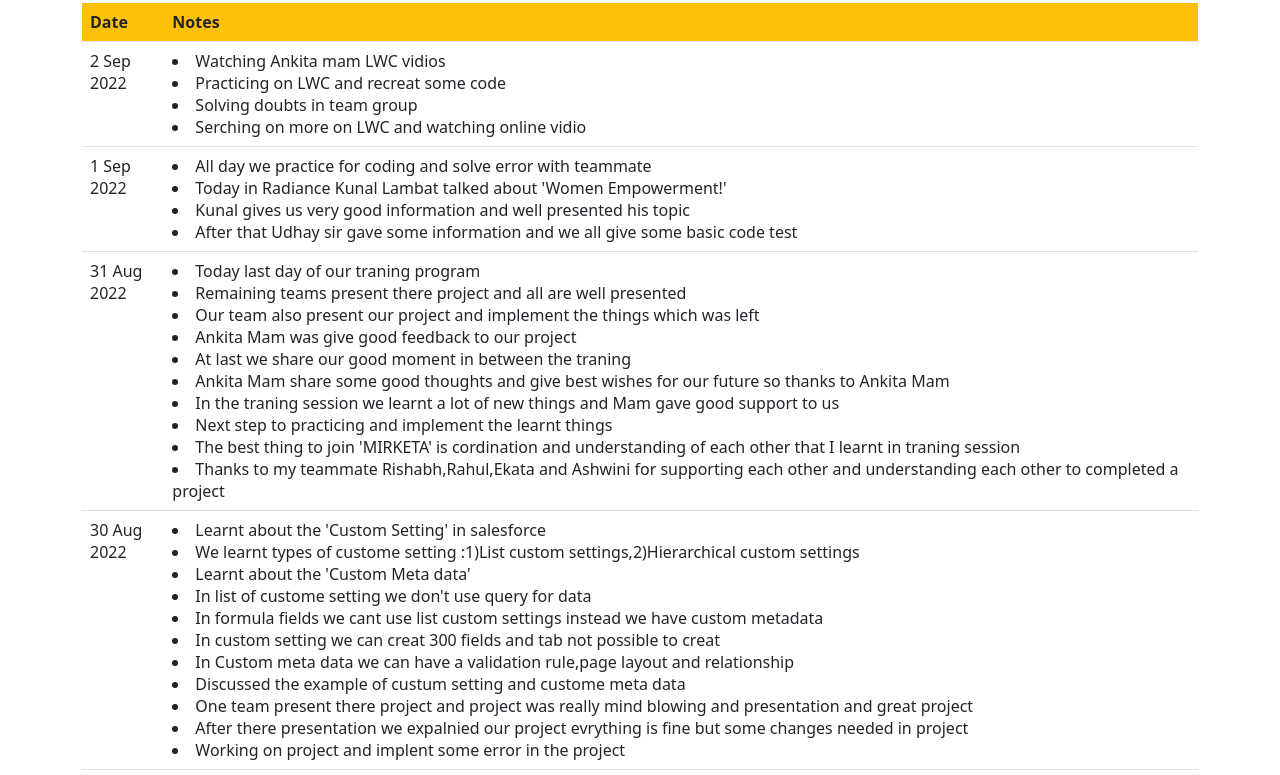
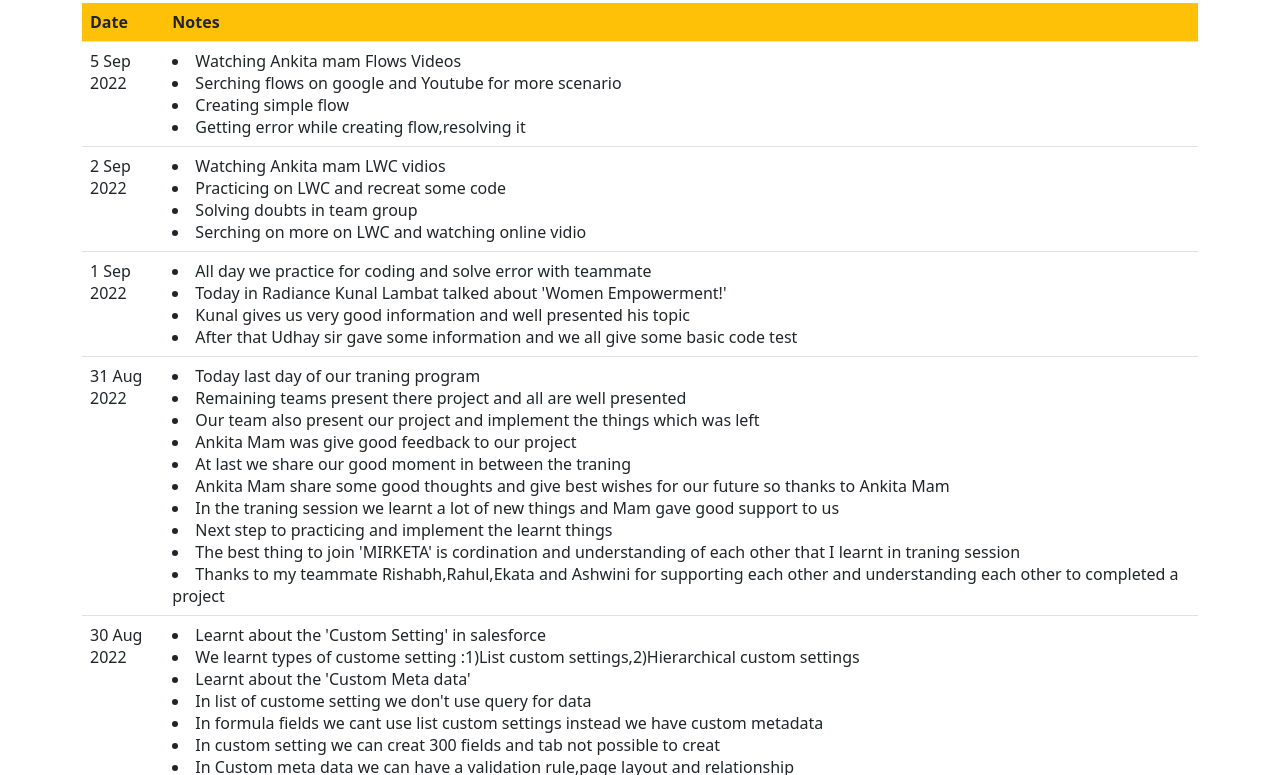
Before and after one commit to suraj-mrk/suraj-mrk.github.io, a plain HTML site: page Journal.html in a window 1280 px wide. Shown: the part 53-828 px from the top of the page. Drawn offline with nearby package versions, Linux system fonts and the light colour scheme.

Commit message:
5 Sep journal
5 Sep journal

```diff
--- a/Journal.html
+++ b/Journal.html
@@ -17,12 +17,21 @@
 				<tbody>
 				<tr>
 				<tr>
+				<td>5 Sep 2022</td>
+						<td>
+						    <li>Watching Ankita mam Flows Videos </li>
+						    <li>Serching flows on google and Youtube for more scenario </li>
+						    <li>Creating simple flow </li>
+							<li>Getting error while creating flow,resolving it </li>
+				</tr>
+				<tr>
 				<td>2 Sep 2022</td>
 						<td>
 						    <li>Watching Ankita mam LWC vidios </li>
 						    <li>Practicing on LWC and recreat some code </li>
 						    <li>Solving doubts in team group</li>
 							<li>Serching on more on LWC and watching online vidio </li>
+				</tr>
 				<tr>
 				<td>1 Sep 2022</td>
 						<td>
```
